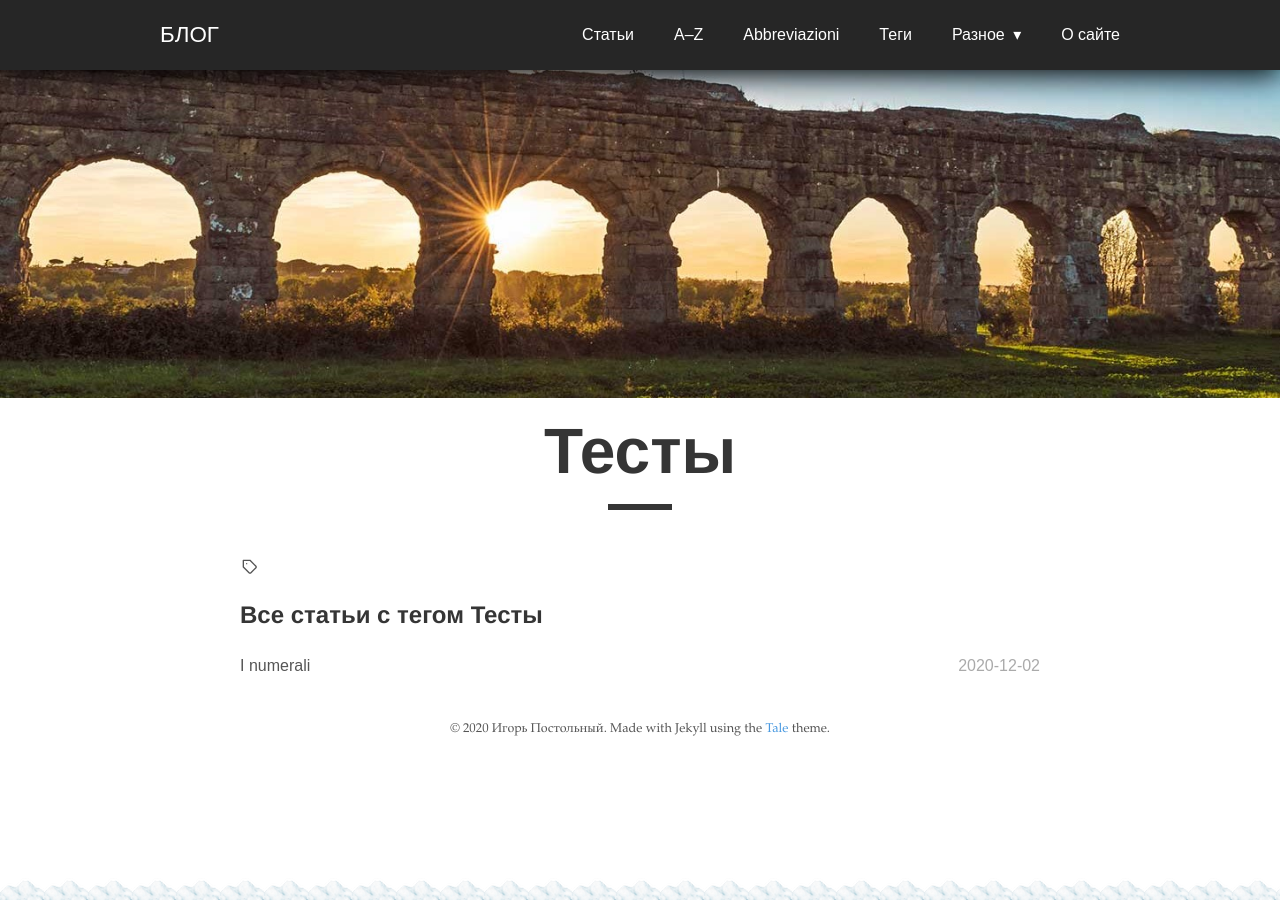
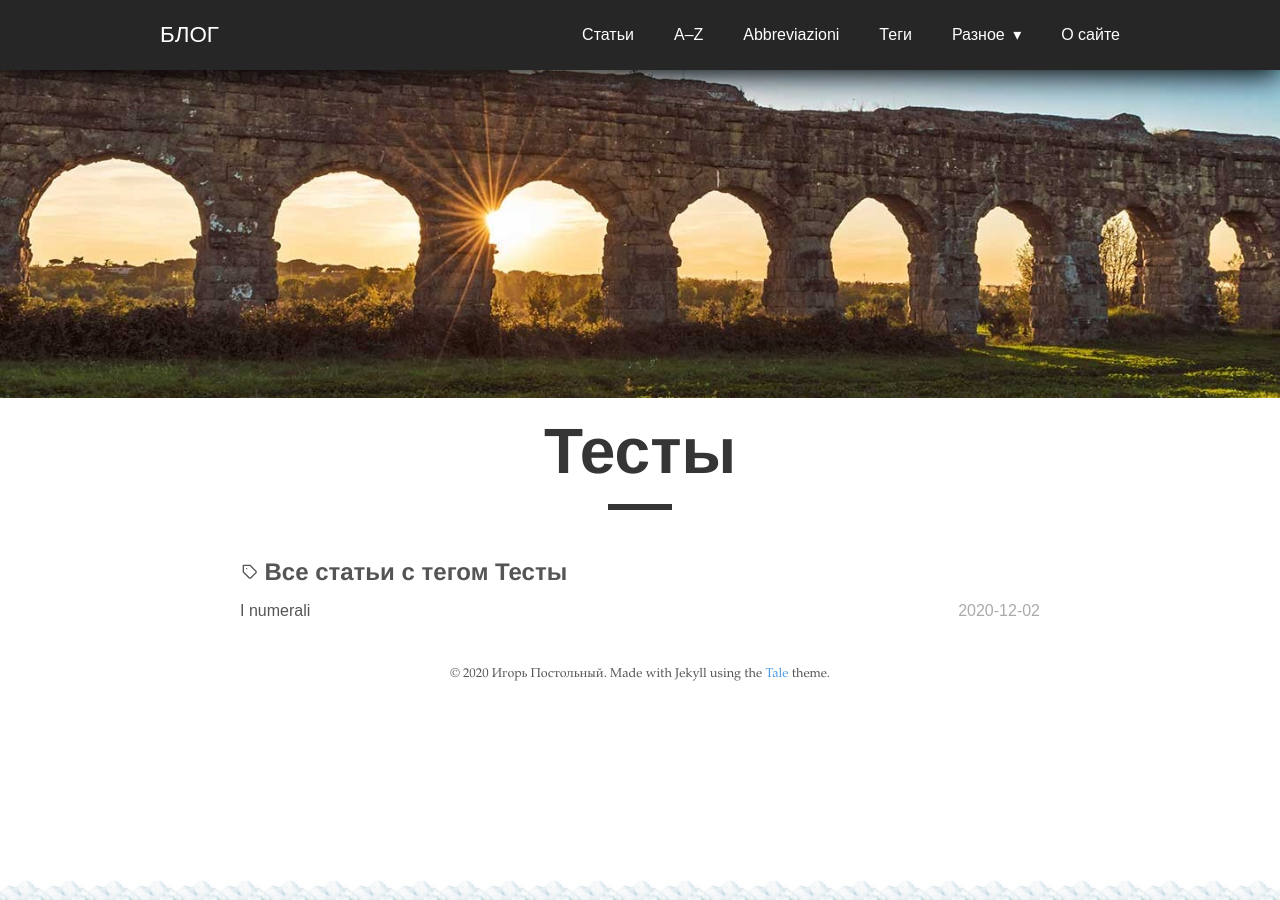
Before and after one commit to postolny/postolny.github.io, a Jekyll site: the page built from _pages/tests.html, in a window 1280 px wide. Built offline with Jekyll 4.4.1, drawn with Linux system fonts in a browser that asks for light colours; nearby versions of some CDN libraries.

Commit message:
Update _tags.scss

```diff
--- a/_sass/tale/_tags.scss
+++ b/_sass/tale/_tags.scss
@@ -88,3 +88,15 @@
     }
   }
 }
+
+/* Заголовок с классом tag-item-label на странице с одиночным тегом (в файле tagPagesLoop.html) */
+.tag {
+  &-item {
+    &-label {
+      display: inline-block;
+      margin: 0 0 0.5rem;
+      font-family: $sans-serif;
+      color: $default-color;
+    }
+  }
+}
```
